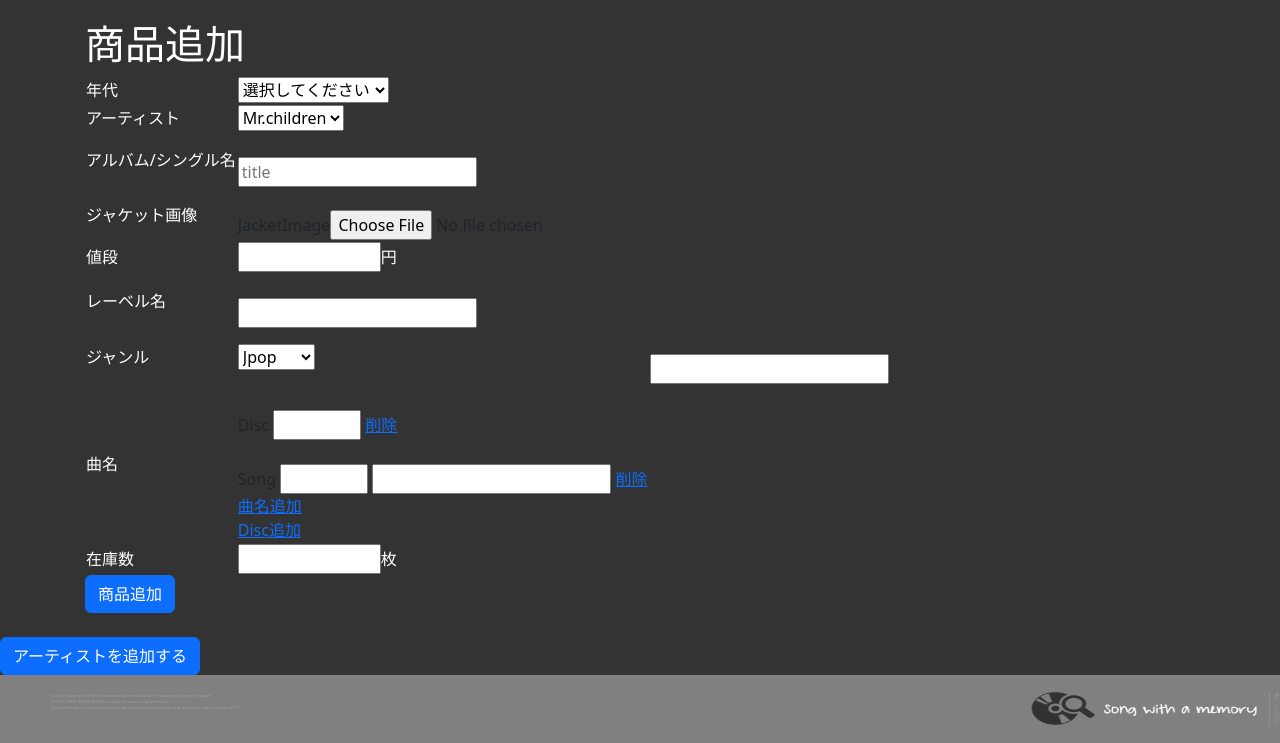
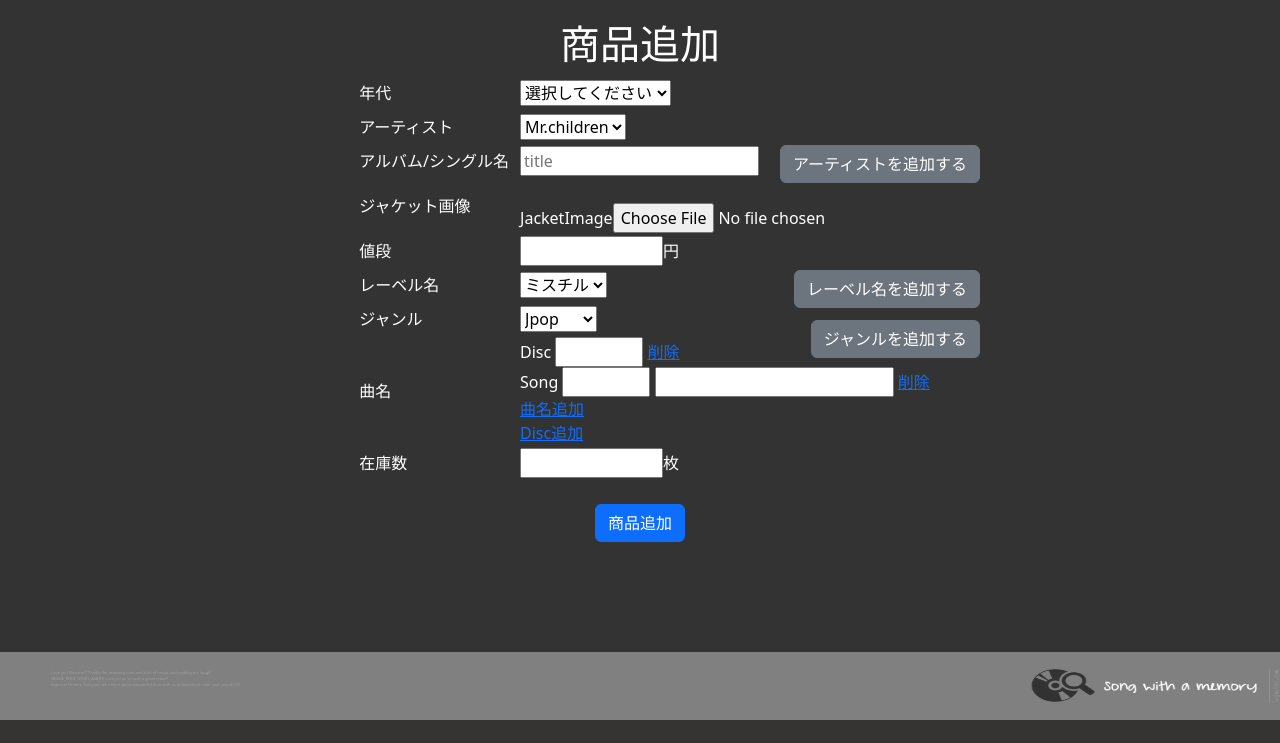
Before and after one commit to ishii-shunsuke/SWAM, a Rails app: page /admins/products/new in a window 1280 px wide. Shown: the part 80-823 px from the top of the page. After the commit the page ends 800 px from the top, so only its background shows below. Run offline with Rails 7, Linux system fonts and the light colour scheme; a user stored in the database is signed in; data comes from the database, SQL or seed files in the repository; style sheets or scripts are compiled from the project's sources; parts of the project's set-up code (start-up, migrations or seed data) failed here and were passed over; some libraries are stand-ins or nearby versions.

Commit message:
商品追加修正

```diff
--- a/app/assets/stylesheets/application.scss
+++ b/app/assets/stylesheets/application.scss
@@ -108,3 +108,38 @@ body {
 	display:inline-block;
 	float: right;
 }
+
+.condensed{
+	margin: 0 auto;
+}
+
+.addbot{
+	margin: 0 auto;
+	display: block;
+}
+
+.admin_box{
+	position: relative;
+}
+
+.btn-a{
+	position: absolute;
+    top: 225px;
+    right: 300px;
+}
+
+.btn-l{
+	position: absolute;
+    top: 350px;
+    right: 300px;
+}
+
+.btn-c{
+	position: absolute;
+    top: 400px;
+    right: 300px;
+}
+
+.admin_add_item{
+	padding:100px;
+}
--- a/app/controllers/admins/products_controller.rb
+++ b/app/controllers/admins/products_controller.rb
@@ -1,6 +1,6 @@
 class Admins::ProductsController < ApplicationController
   before_action :authenticate_admin!
-  protect_from_forgery :except => [:create]
+  # protect_from_forgery :except => [:create]
 
 	def top
 	end
@@ -29,9 +29,21 @@ class Admins::ProductsController < ApplicationController
     @category = Category.new
 	end
 
-  def createe
-    @artist = Artist.new
+  def artist_create
+    @artist = Artist.new(artist_params)
     @artist.save
+    redirect_to new_admins_product_path
+  end
+
+  def label_create
+    @label = Label.new(label_params)
+    @label.save
+    redirect_to new_admins_product_path
+  end
+
+  def category_create
+    @category = Category.new(category_params)
+    @category.save
     redirect_to new_admins_product_path
   end
 
@@ -44,15 +56,15 @@ class Admins::ProductsController < ApplicationController
     # artist = Artist.find_by(artist_name: params[:product][:artists][:artist_name])
     # @product.artist_id = artist.id
 
-    @label = Label.new(label_name: params[:product][:labels][:label_name])
-    @label.save
-    label = Label.find_by(label_name: params[:product][:labels][:label_name])
-    @product.label_id = label.id
+    # @label = Label.new(label_name: params[:product][:labels][:label_name])
+    # @label.save
+    # label = Label.find_by(label_name: params[:product][:labels][:label_name])
+    # @product.label_id = label.id
 
-    @category = Category.new(category_name: params[:product][:categories][:category_name])
-    @category.save
-    category = Category.find_by(category_name: params[:product][:categories][:category_name])
-    @product.category_id = category.id
+    # @category = Category.new(category_name: params[:product][:categories][:category_name])
+    # @category.save
+    # category = Category.find_by(category_name: params[:product][:categories][:category_name])
+    # @product.category_id = category.id
 
 # logger.debug @product.errors.inspect
 
@@ -83,11 +95,26 @@ class Admins::ProductsController < ApplicationController
 
 private
     def product_params
-        params.require(:product).permit(:title,:jacket_image,:price,:period,:stock, discs_attributes: [:id, :disc_number, :_destroy, songs_attributes: [:id, :name, :song_number, :_destroy]],artists_attributes: [:id, :artist_name, :product_id, :_destroy],labels_attributes: [:id, :label_name, :product_id, :_destroy])
+        params.require(:product).permit(:title,:jacket_image,:price,:period,:stock,:artist_id,:category_id,:label_id, discs_attributes: [:id, :disc_number, :_destroy, songs_attributes: [:id, :name, :song_number, :_destroy]],artists_attributes: [:id, :artist_name, :product_id, :_destroy])
     end
 
     def search_params
       params.require(:q).permit!
     end
 
+    def artist_params
+      params.require(:artist).permit(:artist_name)
+    end
+
+     def label_params
+      params.require(:label).permit(:label_name)
+    end
+
+     def category_params
+      params.require(:category).permit(:category_name)
+    end
+
+    # def product_params
+    #     params.require(:product).permit(:title,:jacket_image,:price,:period,:stock, discs_attributes: [:id, :disc_number, :_destroy, songs_attributes: [:id, :name, :song_number, :_destroy]],artists_attributes: [:id, :artist_name, :product_id, :_destroy],labels_attributes: [:id, :label_name, :product_id, :_destroy])
+    # end
 end
--- a/app/views/admins/products/_disc_fields.html.erb
+++ b/app/views/admins/products/_disc_fields.html.erb
@@ -1,5 +1,5 @@
 <div class="nested-fields well well-compact">
-  <div class="form-group mt-4">
+  <div class="form-group">
     <%= f.label :Disc %>
     <%= f.number_field :disc_number, min:1, max:20 %>
 
--- a/app/views/admins/products/_song_fields.html.erb
+++ b/app/views/admins/products/_song_fields.html.erb
@@ -1,8 +1,8 @@
 <div class="nested-fields form-inline">
-  <div class="form-group mt-4">
+  <div class="form-group">
 
     <%= f.label :song %>
-    <%= f.number_field :song_number, min:1, max:99 %>
+    <%= f.number_field :song_number, min:1, max:99, class: "mr-2" %>
     <%= f.text_field :name %>
     <%= link_to_remove_association "削除", f %>
   </div>
--- a/app/views/admins/products/new.html.erb
+++ b/app/views/admins/products/new.html.erb
@@ -1,51 +1,47 @@
 <main role="main" class="flex-shrink-0">
-    <div class="container admin-title">
-      <h1 class="add-products text-white">商品追加</h1>
-         <div class="addditem">
+    <div class="container admin-title admin-box">
+      <h1 class="add-products text-white text-center">商品追加</h1>
            <%= form_for(@product,:url => {:action => :create}) do |f| %>
 
-               <table class="condensed">
+               <table class="condensed text-white admin_add_item ">
                    <tr>
-                       <td class="text-white">年代</td>
+                       <td class="text-white" style="padding: 5px 10px;">年代</td>
                        <td><%= f.select :period,[["1980年代","1980年代"],["1990年代","1990年代"],["2000年代前半","2000年代前半"],["2000年代後半","2000年代後半"],["2010年代前半","2010年代前半"],["2010年代後半","2010年代後半"]], :prompt => "選択してください" %></td>
                     </tr>
                     <tr>
-                        <td class="text-white">アーティスト</td>
-                        <td class="text-white mt-4">
+                        <td class="text-white" style="padding: 5px 10px;">アーティスト</td>
+                        <td class="text-white">
                            <%= f.collection_select :artist_id, Artist.all, :id, :artist_name %>
                         </td>
                     </tr>
                     <tr>
-                        <td class="text-white">アルバム/シングル名</td>
-                        <td> <%= f.text_field :title, class:"product_title mt-4", placeholder:"title"%></td>
+                        <td class="text-white" style="padding: 5px 10px;">アルバム/シングル名</td>
+                        <td class="text-white"> <%= f.text_field :title, class:"product_title", placeholder:"title"%></td>
                     </tr>
                     <tr>
-                        <td class="text-white mt-4">ジャケット画像</td>
-                        <td><div class="form-group has-icon"><label class="control-label sr-only mt-4" for="inputEmail">JacketImage</label><%= f.attachment_field :jacket_image, placeholder: "ジャケット画像", fallback: "no_image.png", size: '100×100', class:"product_jucket mt-4"%></div></td>
+                        <td class="text-white" style="padding: 5px 10px;"">ジャケット画像</td>
+                        <td><div class="form-group has-icon mt-4"><label class="control-label sr-only" for="inputEmail">JacketImage</label><%= f.attachment_field :jacket_image, placeholder: "ジャケット画像", fallback: "no_image.png", size: '100×100', class:"product_jucket"%></div></td>
                     </tr>
                     <tr>
-                        <td class="text-white mt-4">値段</td>
+                        <td class="text-white" style="padding: 5px 10px;">値段</td>
                         <td><%= f.number_field :price, min:1, max:10000000 %><span class="text-white">円</span></td>
                     </tr>
                     <tr>
-                        <td class="text-white mt-4">レーベル名</td>
-                        <td>  <%= f.fields_for :labels do |label| %>
-                              <%= label.text_field :label_name, class:"product_label mt-4" %>
-                               <% end %>
+                        <td class="text-white" style="padding: 5px 10px;">レーベル名</td>
+                        <td>  <%= f.collection_select :label_id, Label.all, :id, :label_name %>
+                        <!--  <%= f.fields_for :labels do |label| %>
+                              <%= label.text_field :label_name, class:"product_label" %>
+                               <% end %> -->
                         </td>
                     </tr>
                     <tr>
-                        <td class="text-white mt-4">ジャンル</td>
-                         <td class="text-white mt-4">
+                        <td class="text-white" style="padding: 5px 10px;">ジャンル</td>
+                         <td class="text-white">
                            <%= f.collection_select :category_id, Category.all, :id, :category_name %>
                        </td>
-                        <td>  <%= f.fields_for :categories do |category| %>
-                              <%= category.text_field :category_name, class:"product_artist mt-4" %>
-                              <% end %>
-                        </td>
                     </tr>
                     <tr>
-                        <td class="text-white">曲名</td>
+                        <td class="text-white" style="padding: 5px 10px;">曲名</td>
                         <td>
                             <div id="discs">
                                 <%= f.fields_for :discs do |disc| %>
@@ -58,19 +54,17 @@
                         </td>
                     </tr>
                     <tr>
-                        <td class="text-white">在庫数</td>
+                        <td class="text-white" style="padding: 5px 10px;">在庫数</td>
                         <td><%= f.number_field :stock, min:1, max:10000000 %><span class="text-white">枚</span></td>
                     </tr>
                 </table>
-            <%= f.submit "商品追加", class:"btn btn-primary btn-enter text-white mb-4" %>
+                <br>
+            <%= f.submit "商品追加", class:"btn btn-primary btn-enter text-white mb-4 addbot" %>
             <% end %>
-       </div>
-    </div>
 
- <td>
-                          <button type="button" data-toggle="modal" data-show="true" data-target="#modal-option" class="btn btn-primary">アーティストを追加する</button>
+                          <button type="button" data-toggle="modal" data-show="true" data-target="#modal-artist" class="btn btn-secondary btn-a">アーティストを追加する</button>
 
-                          <div class="modal fade" id="modal-option" tabindex="-1" role="dialog" aria-labelledby="myModalOptionLabel">
+                          <div class="modal fade" id="modal-artist" tabindex="-1" role="dialog" aria-labelledby="myModalOptionLabel">
                             <div class="modal-dialog" role="document">
                               <div class="modal-content">
                                 <div class="modal-header">
@@ -79,7 +73,7 @@
                                 </div>
                                 <div class="modal-body">
                                    <div>
-                                 <%= form_for(@artist,:url => {:action => :createe}) do |artist| %>
+                                 <%= form_for(@artist,:url => {:action => :artist_create}) do |artist| %>
                                     <span>アーティスト名</span>
                                      <%= artist.text_field :artist_name, class:"product_artist"%>
                                      <%= artist.submit "追加する", class:"btn btn-primary btn-enter text-white" %>
@@ -92,6 +86,58 @@
                               </div>
                             </div>
                           </div>
-                        </td>
+
+
+                       <button type="button" data-toggle="modal" data-show="true" data-target="#modal-label" class="btn btn-secondary btn-l">レーベル名を追加する</button>
+
+                          <div class="modal fade" id="modal-label" tabindex="-1" role="dialog" aria-labelledby="myModalOptionLabel">
+                            <div class="modal-dialog" role="document">
+                              <div class="modal-content">
+                                <div class="modal-header">
+                                  <h5 class="modal-title" id="myModalOptionLabel">レーベル名を追加する</h5>
+                                  <button type="button" class="close" data-dismiss="modal" aria-hidden="true">&times;</button>
+                                </div>
+                                <div class="modal-body">
+                                   <div>
+                                 <%= form_for(@label,:url => {:action => :label_create}) do |label| %>
+                                    <span>レーベル名</span>
+                                     <%= label.text_field :label_name, class:"product_label"%>
+                                     <%= label.submit "追加する", class:"btn btn-primary btn-enter text-white" %>
+                                  <% end %>
+                            </div>
+                                </div>
+                                <div class="modal-footer">
+                                  <button type="button" class="btn btn-secondary" data-dismiss="modal">閉じる</button>
+                                </div>
+                              </div>
+                            </div>
+                          </div>
+
+
+                           <button type="button" data-toggle="modal" data-show="true" data-target="#modal-category" class="btn btn-secondary btn-c">ジャンルを追加する</button>
+
+                          <div class="modal fade" id="modal-category" tabindex="-1" role="dialog" aria-labelledby="myModalOptionLabel">
+                            <div class="modal-dialog" role="document">
+                              <div class="modal-content">
+                                <div class="modal-header">
+                                  <h5 class="modal-title" id="myModalOptionLabel">ジャンルを追加する</h5>
+                                  <button type="button" class="close" data-dismiss="modal" aria-hidden="true">&times;</button>
+                                </div>
+                                <div class="modal-body">
+                                   <div>
+                                 <%= form_for(@category,:url => {:action => :category_create}) do |category| %>
+                                    <span>ジャンル名</span>
+                                     <%= category.text_field :category_name, class:"product_category"%>
+                                     <%= category.submit "追加する", class:"btn btn-primary btn-enter text-white" %>
+                                  <% end %>
+                            </div>
+                                </div>
+                                <div class="modal-footer">
+                                  <button type="button" class="btn btn-secondary" data-dismiss="modal">閉じる</button>
+                                </div>
+                              </div>
+                            </div>
+                          </div>
+</div>
 
 </main>
--- a/config/routes.rb
+++ b/config/routes.rb
@@ -20,7 +20,9 @@ devise_for :users, controllers: {
 	get '/order_address/new', to:'users/shipping_addresses#new_when_order'
 	post '/order_address', to:'users/shipping_addresses#create_when_order'
 	get 'search', to: 'products#search', as: :search
-	post '/admins/products/new/createe', to: 'admins/products#createe'
+	post '/admins/products/new/artist_create', to: 'admins/products#artist_create'
+	post '/admins/products/new/label_create', to: 'admins/products#label_create'
+	post '/admins/products/new/category_create', to: 'admins/products#category_create'
 	post '/admins/products/new/create', to: 'admins/products#create'
 	# post '/users/products', to:'carts#create'
 	namespace :users do
@@ -31,10 +33,11 @@ devise_for :users, controllers: {
 	resources :carts, only: [:index, :create, :update, :destroy]
 	namespace :admins do
 		resources :users, only: [:index, :show, :edit ,:update, :destroy]
-		resources :products do
-			post :createe
-			post :create
-		end
+		resources :products
+		#  do
+		# 	post :createe
+		# 	post :create
+		# end
 		resources :orders, only: [:index, :update]
 	end
 
```
Also changed, not shown: app/views/admins/products/_add_data.html.erb (deleted, +0 -13 lines).
